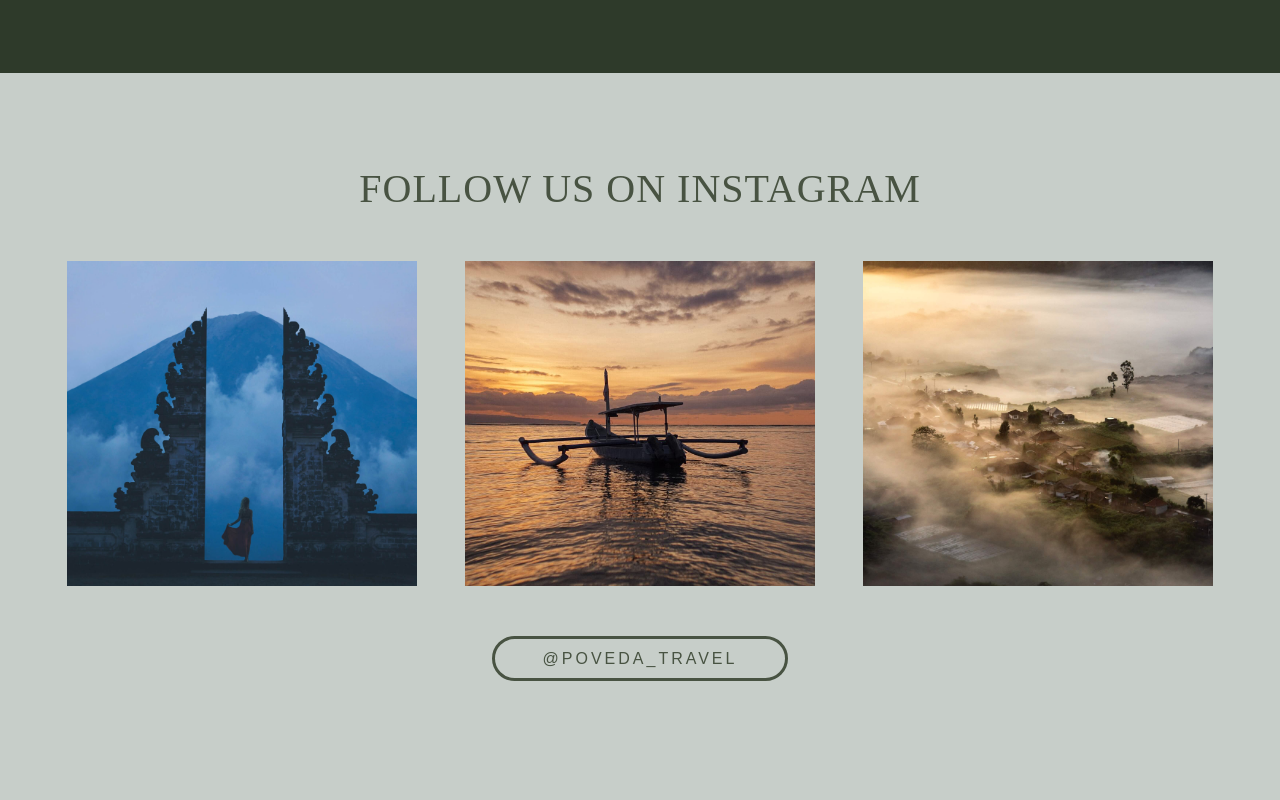
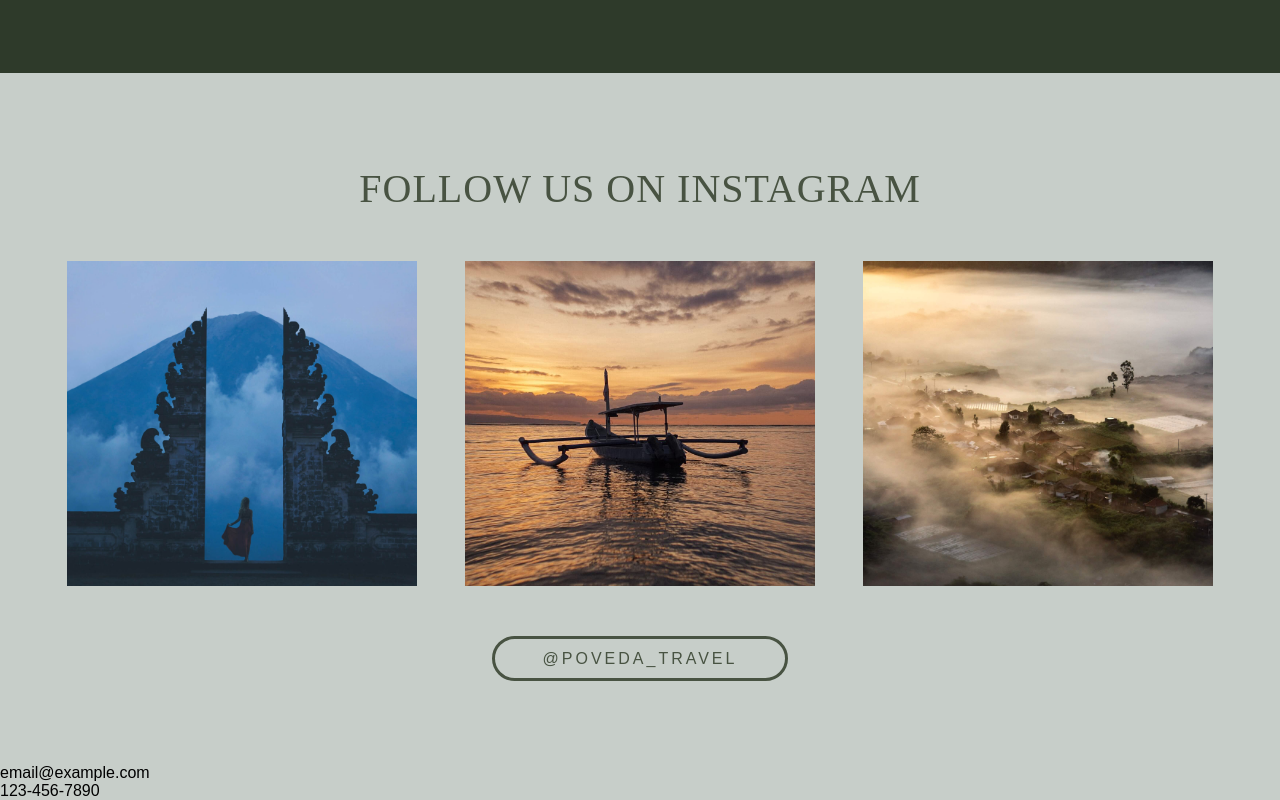
Before and after one commit to SutheeDev/react-poveda, a React (Vite) app in the folder client/: page / in a window 1280 px wide. Shown: the part 3237-4037 px from the top of the page. Before the commit the page ends 4001 px from the top, so only its background shows below. Built offline with nearby package versions, Linux system fonts and the light colour scheme.

Commit message:
create a new Footer component

```diff
--- /dev/null
+++ b/client/src/components/Footer.jsx
@@ -0,0 +1,17 @@
+import styled from "styled-components";
+
+const Footer = () => {
+  return (
+    <Wrapper>
+      <div className="logo-container"></div>
+      <div className="links-container"></div>
+      <div className="contact-container">
+        <p>email@example.com</p>
+        <p>123-456-7890</p>
+      </div>
+    </Wrapper>
+  );
+};
+export default Footer;
+
+const Wrapper = styled.footer``;
--- a/client/src/components/index.jsx
+++ b/client/src/components/index.jsx
@@ -6,3 +6,4 @@ export { default as Article } from "./Article";
 export { default as Gallery } from "./Gallery";
 export { default as GalleryColumn } from "./GalleryColumn";
 export { default as Testimonial } from "./Testimonial";
+export { default as Footer } from "./Footer";
--- a/client/src/pages/Landing.jsx
+++ b/client/src/pages/Landing.jsx
@@ -1,5 +1,5 @@
 import styled from "styled-components";
-import { Hero, Article, Gallery, Testimonial } from "../components";
+import { Hero, Article, Gallery, Testimonial, Footer } from "../components";
 import imgUrl from "../assets/images/HERO_01_LANDING.jpg";
 import imgAr1 from "../assets/images/AR_HOME_01.jpg";
 import imgAr2 from "../assets/images/AR_HOME_02.jpg";
@@ -73,6 +73,8 @@ const Landing = () => {
         mainBtnText="@poveda_travel"
         ig={true}
       />
+
+      <Footer />
     </Wrapper>
   );
 };
```
